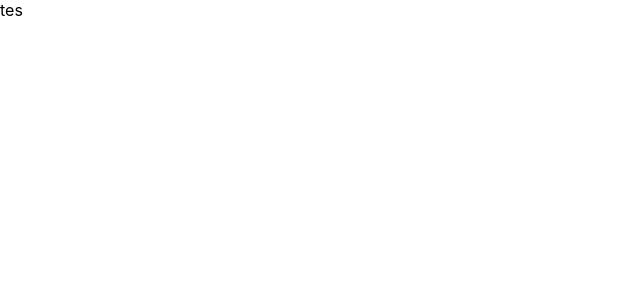
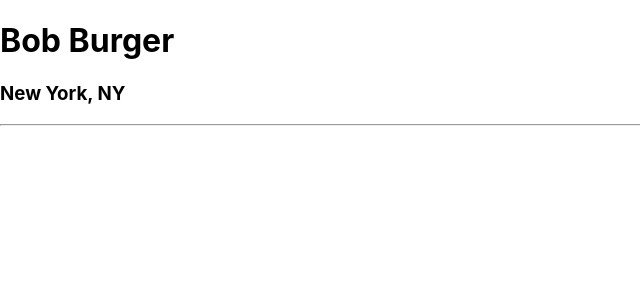
Before and after one commit to krisnasetyadi/mobx-state-tree, a React (Create React App) app: page / in a window 1280 px wide. Shown: the top 300 px of the page, without its empty margins (0-640 px from the left). Built offline with nearby package versions, Linux system fonts and the light colour scheme.

Commit message:
set employer

```diff
--- a/src/App.tsx
+++ b/src/App.tsx
@@ -3,6 +3,7 @@ import logo from './logo.svg';
 import './App.css';
 import { setupRootStore } from './mst/setup';
 import { Provider } from 'mobx-react';
+import { EmployerComponent } from './components/Employer';
 
 interface Props {
 
@@ -26,9 +27,7 @@ class App extends React.Component<Props,State>{
     if(!rootTree) return null
     return (
       <Provider rootTree={rootTree}>
-        <div>
-          tes
-        </div>
+         <EmployerComponent/>
       </Provider>
     );
   }
--- /dev/null
+++ b/src/components/Employer.tsx
@@ -0,0 +1,36 @@
+import React from "react"
+import {inject, observer} from 'mobx-react'
+import { Root } from "../mst";
+
+interface EmployerComponentProps {
+    // "?" allow to optional
+    rootTree?: Root
+}
+
+interface EmployerComponentState {
+
+}
+@inject('rootTree')
+@observer
+
+
+class EmployerComponent extends React.Component<EmployerComponentProps, EmployerComponentState> {
+    constructor(props: EmployerComponentProps){
+        super(props);
+        this.state = {}
+    }
+    render() {
+        const {rootTree} = this.props
+        if(!rootTree) return null
+
+        return (
+            <div>
+                <h1>{rootTree.employer.name}</h1>
+                <h3>{rootTree.employer.location}</h3>
+                <hr/>
+            </div>
+        )
+    }
+}
+
+export { EmployerComponent }
```
